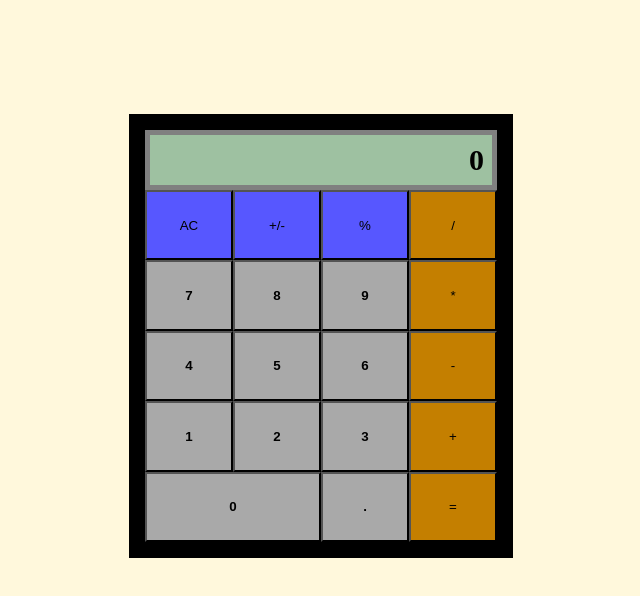
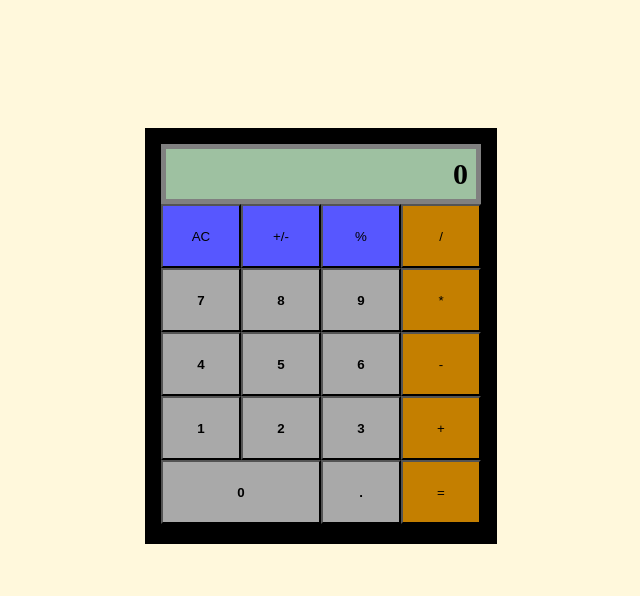
Before and after one commit to BreadWeasel/Project-Calculator, a plain HTML site: page index.html in a window 1280 px wide. Shown: the whole page, without its empty margins (319-959 px from the left). Drawn offline with Linux system fonts and the light colour scheme.

Commit message:
Further adjust size of UI in css

```diff
--- a/style.css
+++ b/style.css
@@ -18,6 +18,8 @@ body
     border: 8px solid black;
     background-color: black;
     padding: 0.5rem;
+    width: 20rem;
+    height: 24rem;
 }
 
 .text-output
@@ -38,8 +40,8 @@ body
 {
     display: flex;
     flex-wrap: wrap;
-    width: 22rem;
-    height: 22rem;
+    width: 20rem;
+    height: 20rem;
 }
 
 
```
